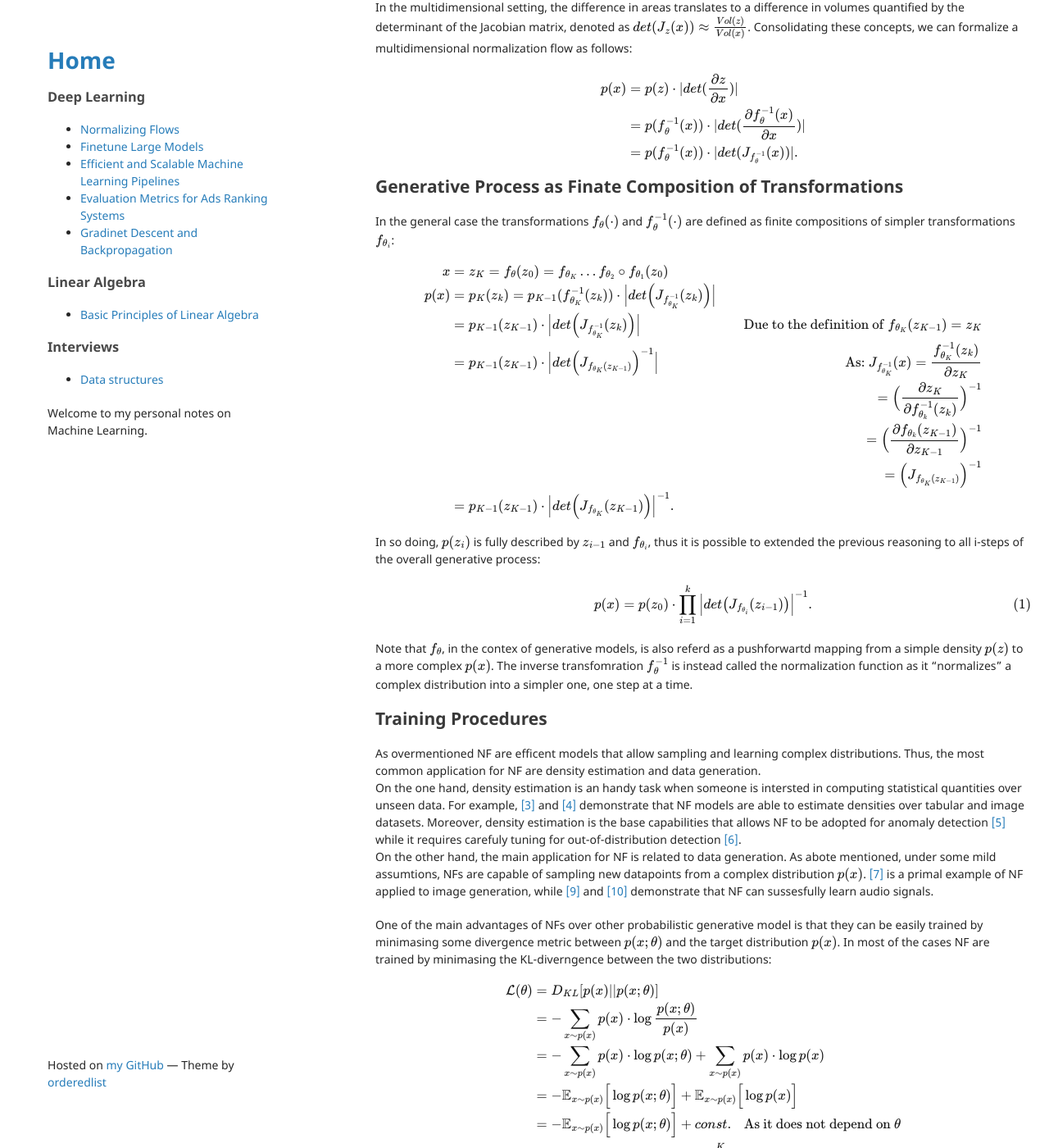
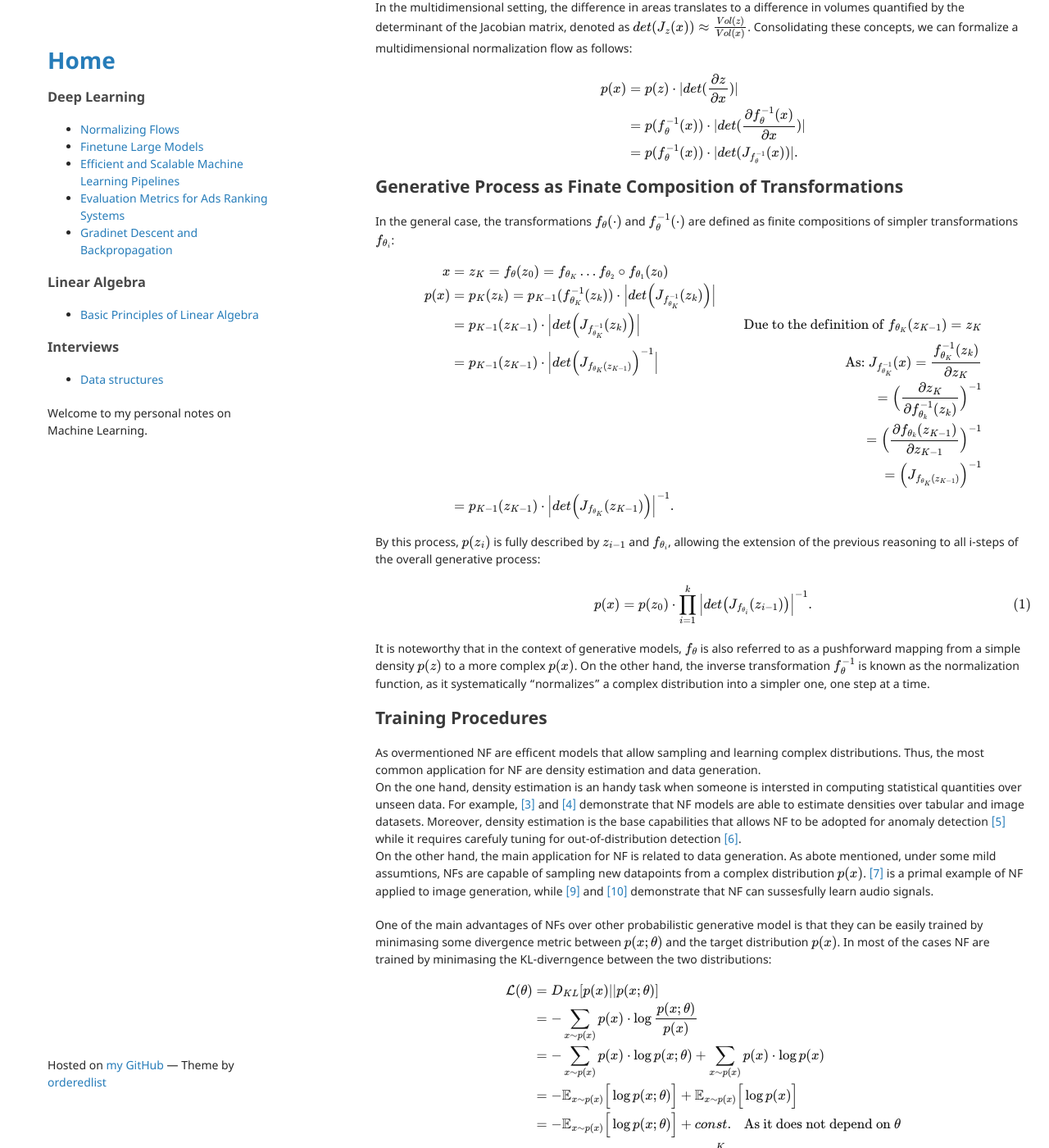
Before and after one commit to andompesta/andompesta.github.io, a Jekyll site: the page built from _posts/2023-11-17-normalizing-flows.md, in a window 1280 px wide and 1400 px high, scrolled down 1968 px. Shown: the whole window at 82% size. Built offline with Jekyll 4.4.1, drawn with Linux system fonts in a browser that asks for light colours.

Commit message:
second chapter rewriting

```diff
--- a/_posts/2023-11-17-normalizing-flows.md
+++ b/_posts/2023-11-17-normalizing-flows.md
@@ -70,7 +70,7 @@ $$
 
 ## Generative Process as Finate Composition of Transformations
 
-In the general case the transformations $f_{\theta}(\cdot)$ and $f_{\theta}^{-1}(\cdot)$ are defined as finite compositions of simpler transformations $f_{\theta_i}$:
+In the general case, the transformations $f_{\theta}(\cdot)$ and $f_{\theta}^{-1}(\cdot)$ are defined as finite compositions of simpler transformations $f_{\theta_i}$:
 
 $$
 \begin{align*}
@@ -85,7 +85,7 @@ p(x) & = p_K(z_{k}) = p_{K-1}(f_{\theta_K}^{-1}(z_{k})) \cdot \Big| det\Big(J_{f
 \end{align*}
 $$
 
-In so doing, $p(z_i)$ is fully described by $z_{i-1}$ and $f_{\theta_i}$, thus it is possible to extended the previous reasoning to all i-steps of the overall generative process:
+By this process, $p(z_i)$ is fully described by $z_{i-1}$ and $f_{\theta_i}$, allowing the extension of the previous reasoning to all i-steps of the overall generative process:
 
 $$
 \begin{equation}
@@ -94,9 +94,7 @@ p(x) = p(z_0) \cdot \prod_{i=1}^k \Big| det \big( J_{f_{\theta_i}}(z_{i-1}) \big
 \end{equation}
 $$
 
-Note that $f_{\theta}$, in the contex of generative models, is also referd as a pushforwartd mapping from a simple density $p(z)$ to a more complex $p(x)$.
-The inverse transfomration $f_{\theta}^{-1}$ is instead called the normalization function as it "normalizes"
- a complex distribution into a simpler one, one step at a time.
+It is noteworthy that in the context of generative models, $f_{\theta}$ is also referred to as a pushforward mapping from a simple density $p(z)$ to a more complex $p(x)$. On the other hand, the inverse transformation $f_{\theta}^{-1}$ is known as the normalization function, as it systematically "normalizes" a complex distribution into a simpler one, one step at a time.
 
 
 ## Training Procedures
```
